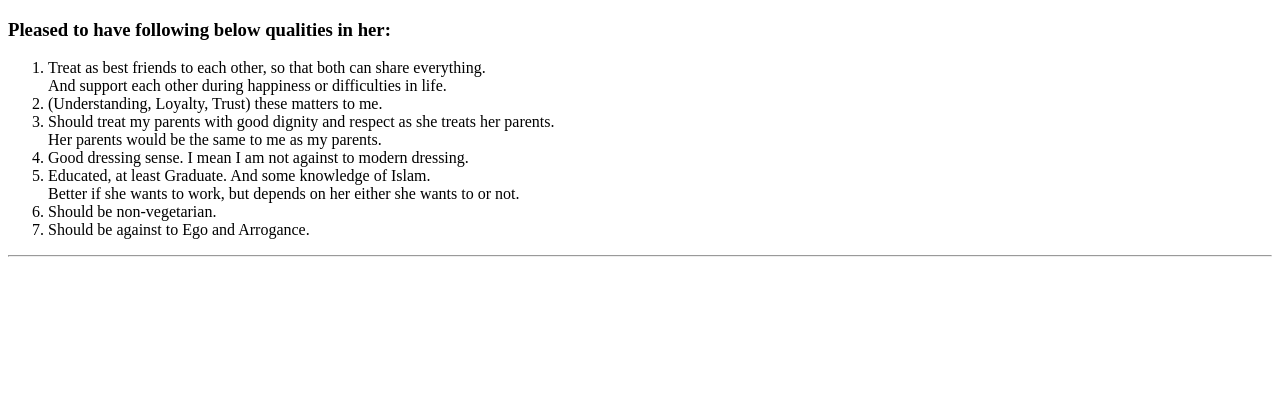
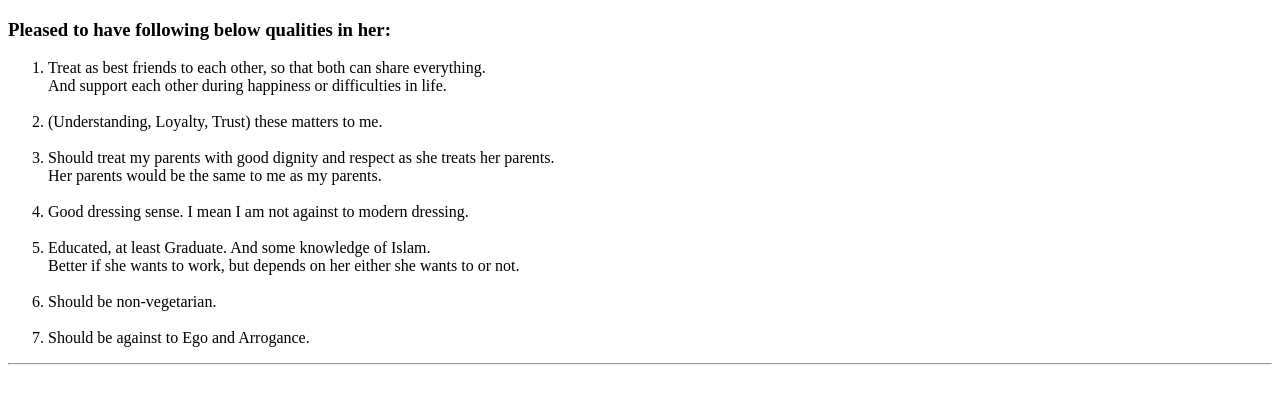
Before and after one commit to siddiqsd/Expectations, a plain HTML site: page index.html in a window 1280 px wide. Drawn offline with Linux system fonts and the light colour scheme.

Commit message:
Update index.html

```diff
--- a/index.html
+++ b/index.html
@@ -10,14 +10,14 @@
   <h3>Pleased to have following below qualities in her:</h3>
   <ol>
     <li>Treat as best friends to each other, so that both can share everything.<br>
-      And support each other during happiness or difficulties in life.</li>
-    <li>(Understanding, Loyalty, Trust) these matters to me.</li>
+      And support each other during happiness or difficulties in life.</li><br>
+    <li>(Understanding, Loyalty, Trust) these matters to me.</li><br>
     <li>Should treat my parents with good dignity and respect as she treats her parents.<br>
-    Her parents would be the same to me as my parents.</li>
-    <li>Good dressing sense. I mean I am not against to modern dressing.</li>
+    Her parents would be the same to me as my parents.</li><br>
+    <li>Good dressing sense. I mean I am not against to modern dressing.</li><br>
     <li>Educated, at least Graduate. And some knowledge of Islam.<br>
-      Better if she wants to work, but depends on her either she wants to or not.</li>
-    <li>Should be non-vegetarian.</li>
+      Better if she wants to work, but depends on her either she wants to or not.</li><br>
+    <li>Should be non-vegetarian.</li><br>
     <li>Should be against to Ego and Arrogance.</li>
    </ol>
   <hr>
```
